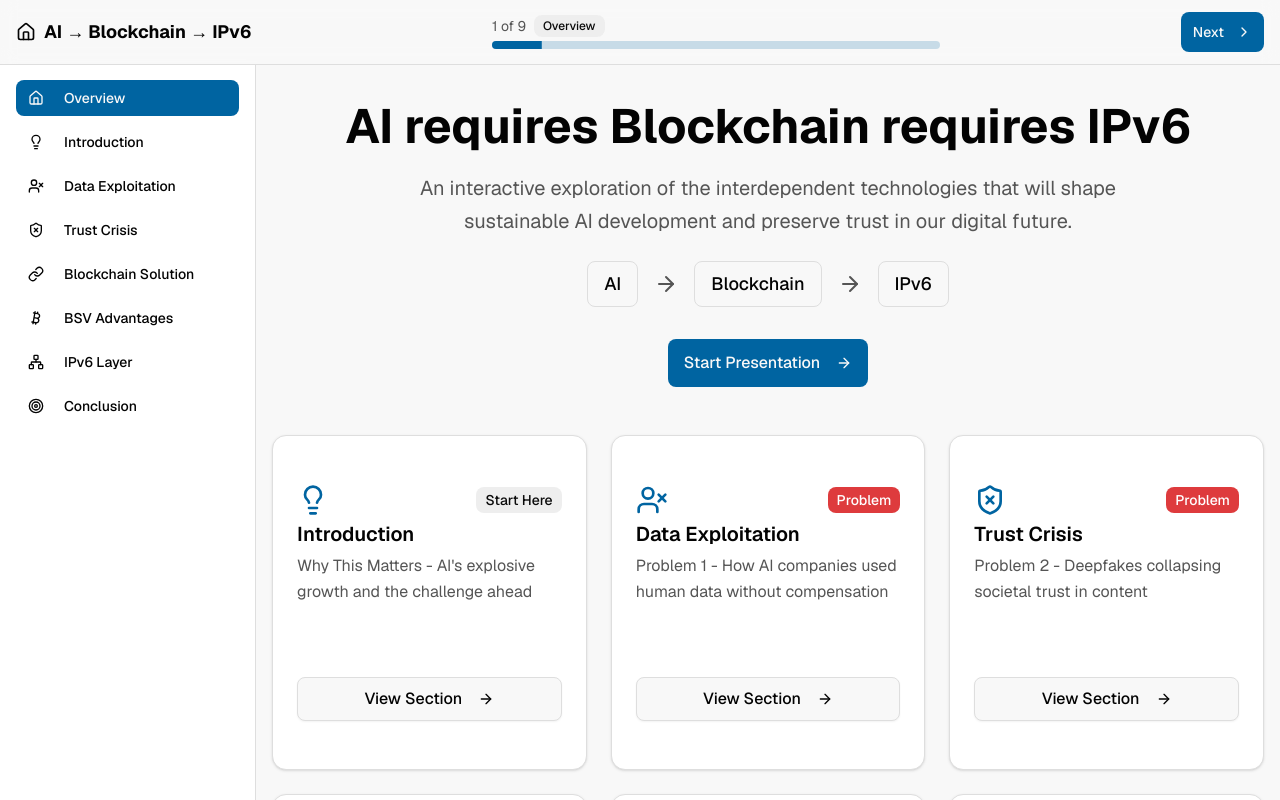
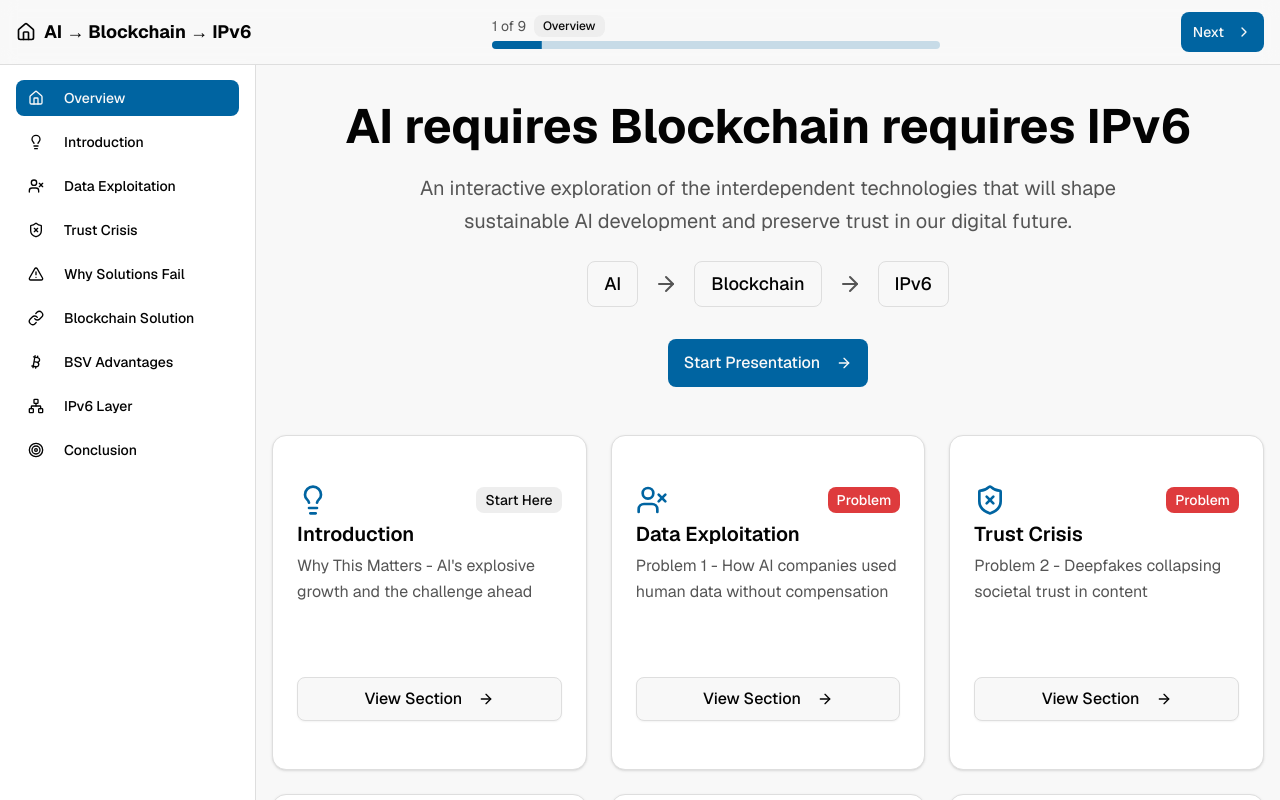
Before and after one commit to jonesjBSV/ipv6-bsv-ai, a Next.js app: page / in a window 1280 px wide. Shown: the top 800 px of the page. Built offline with nearby package versions, Linux system fonts and the light colour scheme.

Commit message:
Add AlertTriangle icon to section sidebar for new "Why Solutions Fail" section

```diff
--- a/src/components/section-sidebar.tsx
+++ b/src/components/section-sidebar.tsx
@@ -9,6 +9,7 @@
   Lightbulb,
   UserX,
   ShieldX,
+  AlertTriangle,
   Link as LinkIcon,
   Bitcoin,
   Network,
@@ -20,6 +21,7 @@
   { href: "/introduction", title: "Introduction", icon: Lightbulb },
   { href: "/data-exploitation", title: "Data Exploitation", icon: UserX },
   { href: "/trust-crisis", title: "Trust Crisis", icon: ShieldX },
+  { href: "/competitive-solutions", title: "Why Solutions Fail", icon: AlertTriangle },
   { href: "/blockchain-solution", title: "Blockchain Solution", icon: LinkIcon },
   { href: "/bsv-advantages", title: "BSV Advantages", icon: Bitcoin },
   { href: "/ipv6-layer", title: "IPv6 Layer", icon: Network },
```
